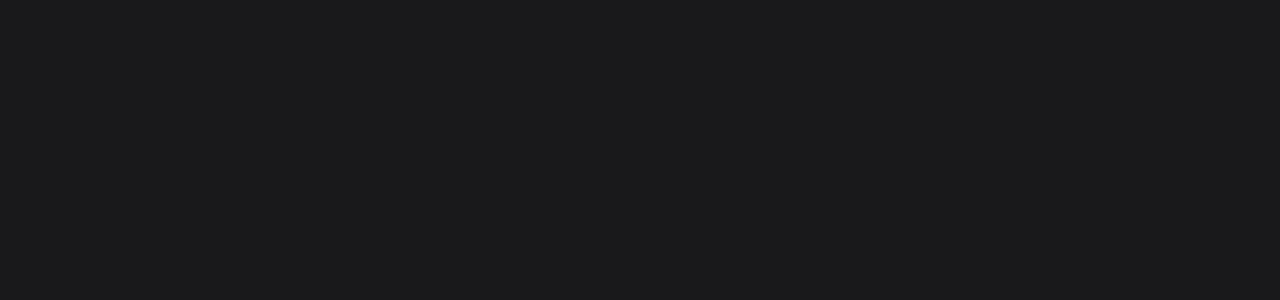
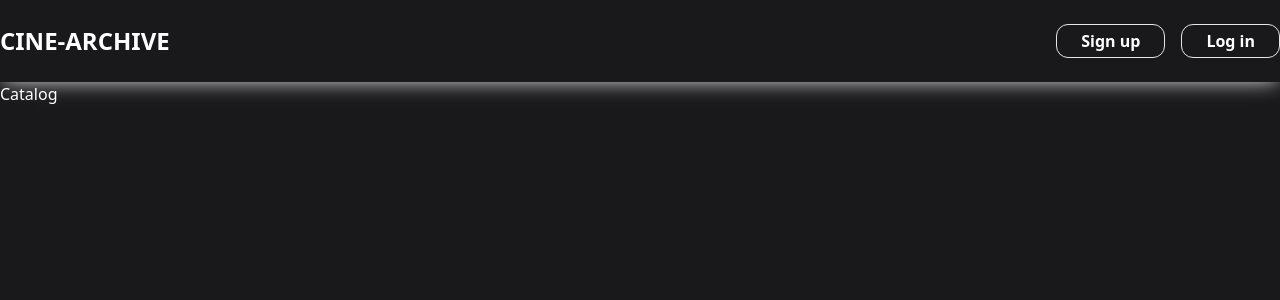
Before and after one commit to Anvar2742/cine-archive, a React (Vite) app in the folder client/: page /discover in a window 1280 px wide. Before the commit this address had no page. Shown: the top 300 px of the page. Built offline with nearby package versions, Linux system fonts and the light colour scheme; no server answers.

Commit message:
is loged in logic navbar

```diff
--- a/client/src/App.jsx
+++ b/client/src/App.jsx
@@ -11,7 +11,7 @@ function App() {
             <Route element={<MainLayout />}>
                 <Route element={<PersistLogin />}>
                     <Route path="/" element={<Home />} />
-                    <Route path="/test" element={<Catalog />} />
+                    <Route path="/discover" element={<Catalog />} />
                 </Route>
             </Route>
         </Routes>
--- a/client/src/components/MainLayout.jsx
+++ b/client/src/components/MainLayout.jsx
@@ -6,7 +6,6 @@ import useAuth from "../hooks/useAuth";
 
 const MainLayout = () => {
     const { auth } = useAuth();
-    console.log(auth);
     const [isAuth, setIsAuth] = useState(false);
     const [isSignup, setIsSignup] = useState(null);
 
@@ -20,7 +19,7 @@ const MainLayout = () => {
     };
     return (
         <div>
-            <Navbar toggleAuthModal={toggleAuthModal} />
+            <Navbar toggleAuthModal={toggleAuthModal} auth={auth} />
             {isAuth ? (
                 <AuthModal
                     isSignup={isSignup}
--- a/client/src/components/Navbar.jsx
+++ b/client/src/components/Navbar.jsx
@@ -1,12 +1,22 @@
-import { Link } from "react-router-dom";
+import { Link, NavLink } from "react-router-dom";
 
-const Navbar = ({ toggleAuthModal }) => {
+const Navbar = ({ toggleAuthModal, auth }) => {
+    const LogedIn = () => {
         return (
-        <header className="py-6 shadow-header">
-            <div className="container flex mx-auto items-center justify-between">
-                <Link to="/" className=" text-2xl font-extrabold">
-                    CINE-ARCHIVE
-                </Link>
+            <nav className="flex gap-4">
+                <NavLink
+                    to="/discover"
+                    className={({ isActive }) =>
+                        isActive ? " underline font-bold" : ""
+                    }
+                >
+                    Discover
+                </NavLink>
+            </nav>
+        );
+    };
+    const NotLogedIn = () => {
+        return (
             <div className="flex gap-4">
                 <button
                     className="font-semibold border py-1 px-6 rounded-xl hover:bg-sec transition-colors"
@@ -21,6 +31,15 @@ const Navbar = ({ toggleAuthModal }) => {
                     Log in
                 </button>
             </div>
+        );
+    };
+    return (
+        <header className="py-6 shadow-header">
+            <div className="container flex mx-auto items-center justify-between">
+                <Link to="/" className=" text-2xl font-extrabold">
+                    CINE-ARCHIVE
+                </Link>
+                {auth?.accessToken ? <LogedIn /> : <NotLogedIn />}
             </div>
         </header>
     );
```
Lines whose indentation alone changed are shown as unchanged.
